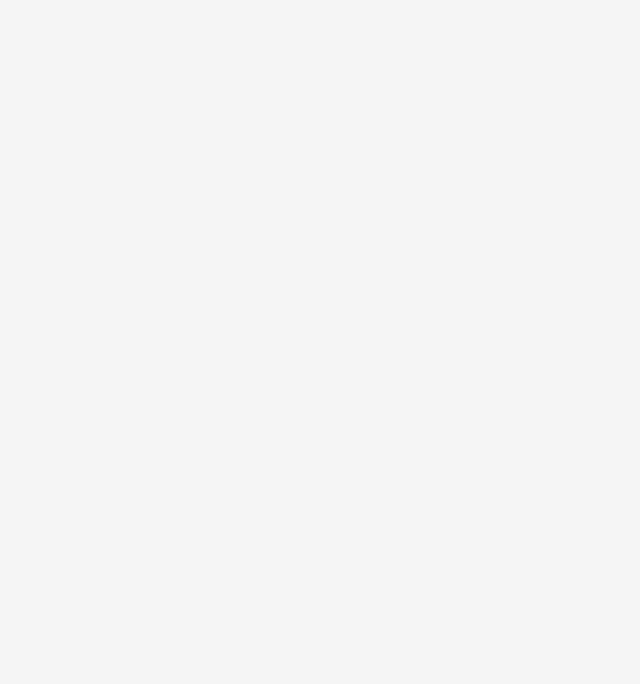
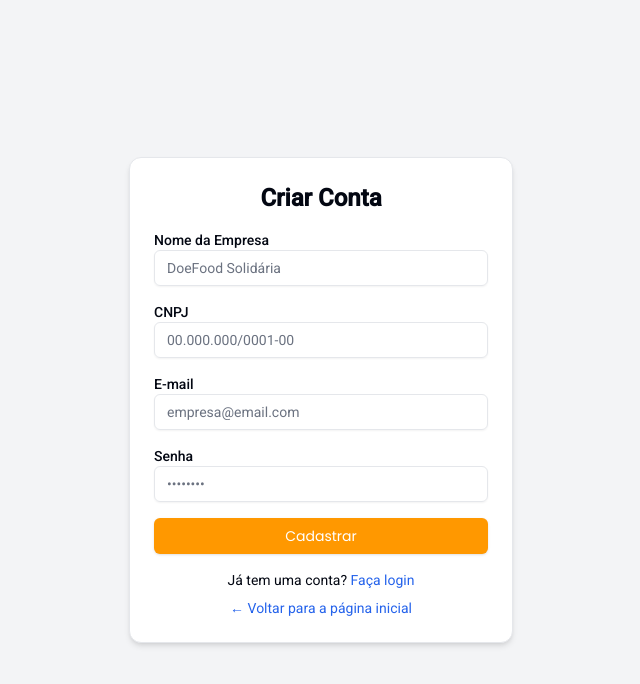
Before and after one commit to leoesilva/doefood-front, a React (Vite) app: page /autenticacao/criar-conta in a window 1280 px wide. Before the commit this address had no page. Shown: the top 684 px of the page, without its empty margins (319-959 px from the left). Built offline with nearby package versions, Linux system fonts and the light colour scheme.

Commit message:
feat: criação do componente CriarConta

```diff
--- /dev/null
+++ b/src/pages/Autenticacao/CriarConta.tsx
@@ -0,0 +1,86 @@
+import { Button } from "@/components/shadcn/button";
+import { Input } from "@/components/shadcn/input";
+import { Separator } from "@/components/shadcn/separator";
+import { FcGoogle } from "react-icons/fc";
+import { Link } from "react-router-dom";
+
+export default function CriarConta() {
+  return (
+    <div className="flex items-center justify-center min-h-screen bg-gray-100 px-4">
+      <div className="w-full max-w-sm p-6 rounded-xl shadow-md border bg-white">
+        <h1 className="text-2xl font-semibold text-center mb-4">Criar Conta</h1>
+
+        <form className="space-y-4">
+          <div>
+            <label htmlFor="nome" className="block text-sm font-medium">
+              Nome da Empresa
+            </label>
+            <Input
+              id="nome"
+              type="text"
+              placeholder="DoeFood Solidária"
+              required
+            />
+          </div>
+
+          <div>
+            <label htmlFor="cnpj" className="block text-sm font-medium">
+              CNPJ
+            </label>
+            <Input
+              id="cnpj"
+              type="text"
+              placeholder="00.000.000/0001-00"
+              required
+            />
+          </div>
+
+          <div>
+            <label htmlFor="email" className="block text-sm font-medium">
+              E-mail
+            </label>
+            <Input
+              id="email"
+              type="email"
+              placeholder="empresa@email.com"
+              required
+            />
+          </div>
+
+          <div>
+            <label htmlFor="senha" className="block text-sm font-medium">
+              Senha
+            </label>
+            <Input
+              id="senha"
+              type="password"
+              placeholder="••••••••"
+              required
+            />
+          </div>
+
+          <Button type="submit" className="bg-[#FF9800] hover:bg-[#FB8C00] text-white font-poppins transition-transform transform hover:scale-105 w-full mt-2">
+            Cadastrar
+          </Button>
+        </form>
+
+        <p className="text-sm text-center mt-4">
+          Já tem uma conta?{" "}
+          <Link
+            to="/autenticacao/login"
+            className="text-blue-600 hover:underline"
+          >
+            Faça login
+          </Link>
+        </p>
+
+        <Link
+          to="/"
+          className="block mt-2 text-sm text-blue-600 hover:underline text-center"
+        >
+          ← Voltar para a página inicial
+        </Link>
+      </div>
+    </div>
+  );
+}
--- a/src/pages/Autenticacao/Login.tsx
+++ b/src/pages/Autenticacao/Login.tsx
@@ -67,6 +67,18 @@ export default function Login() {
             Entrar
           </Button>
         </form>
+
+        <p className="text-sm text-center mt-4">
+          Não tem uma conta?{" "}
+          <Link
+            to="/autenticacao/criar-conta"
+            className="text-blue-600 hover:underline"
+          >
+            Cadastre-se
+          </Link>
+        </p>
+
+
         <Link
           to="/"
           className="block mt-4 text-sm text-blue-600 hover:underline text-center"
--- a/src/routes/RoutesConfig.tsx
+++ b/src/routes/RoutesConfig.tsx
@@ -2,6 +2,7 @@ import { Route, Routes } from "react-router-dom";
 import Home from "../pages/Home";
 import Login from "@/pages/Autenticacao/Login";
 import EsqueceuSenha from "@/pages/Autenticacao/EsqueceuSenha";
+import CriarConta from "@/pages/Autenticacao/CriarConta";
 
 
 const RoutesConfig = () => {
@@ -10,6 +11,7 @@ const RoutesConfig = () => {
       <Route path="/" element={<Home />} />
       <Route path="/autenticacao/login" element={<Login />} />
       <Route path="/autenticacao/esqueci-senha" element={<EsqueceuSenha />} />
+      <Route path="/autenticacao/criar-conta" element={<CriarConta />} />
     </Routes>
   );
 };
```
